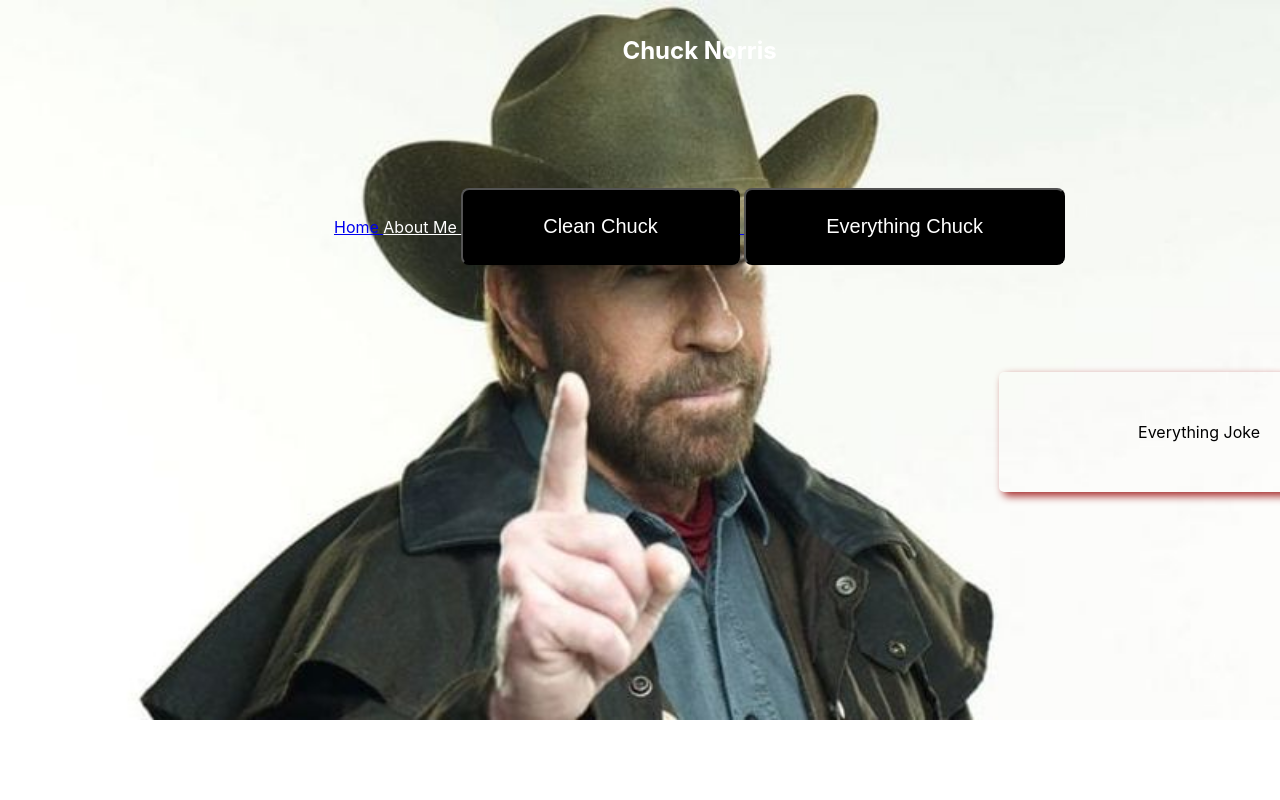
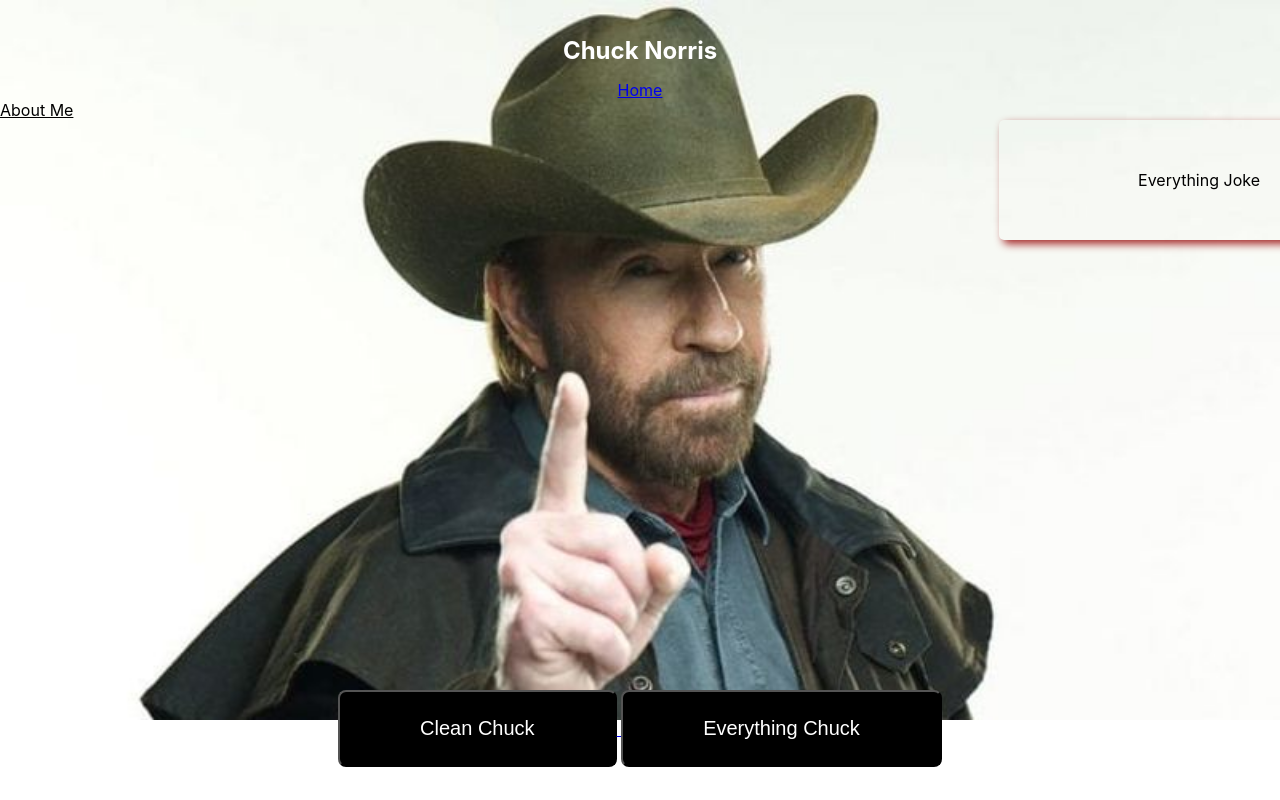
Before and after one commit to jhelming73/Project-2, a React (Create React App) app: page /Joke in a window 1280 px wide. Shown: the top 800 px of the page. Built offline with nearby package versions, Linux system fonts and the light colour scheme; no server answers.

Commit message:
Created Header.js and updated CSS for joke buttons.

```diff
--- a/src/App.css
+++ b/src/App.css
@@ -1,16 +1,37 @@
 
-.flex-grid-thirds {
-  display: flex;
-  justify-content: space-between;
+
+.container {
+  border: 5px black solid;
+  width: 700px;
+  margin: 50px auto;
+  height: 650px;
+  display: grid;
+  grid-gap: 5px;
+  grid-template-rows: 100px 200px 1fr 1fr;
+  grid-template-columns: 150px 1fr 150px;
+  border: 25px black;
 }
-.flex-grid-thirds .col {
-  width: 32%;
+
+.JokeButtons{
+  /* display: grid; */
+  /* display: inline-flex; */
+  position: bottom;
+  position: relative;
+  padding-top: 450px;
+  grid-row: 3 / span 3;
+  grid-column: 2 / span 2;
+}
+
+.family {
+  grid-row: 3 / span 3;
+    grid-column: 2 / span 2;
+  /* background-color: whitesmoke; */
 }
 
 
 .App {
-  display: grid;
-  text-align: center;
+  /* display: grid; */
+  /* text-align: center; */
   /* background-image: url("https://media.giphy.com/media/7qZ3ZX1Gu3TZm/source.gif"); */
   /* background-image: url("https://media.giphy.com/media/BIuuwHRNKs15C/source.gif"); */
   background-repeat: no-repeat;
@@ -61,6 +82,7 @@ body {
 }
 
 .Joke-area {
+  display: grid;
   width: 50vw;
   margin-left: 999px;
   border-radius: 5px;
@@ -72,6 +94,7 @@ body {
 
 
 .CleanJoke {
+
   width: 50vw;
   /* margin: 100px auto; */
   /* background: whitesmoke; */
@@ -84,6 +107,10 @@ body {
 
 
 button {
+  display: inline-flex;
+
+  /* grid-row: 3;
+  grid-column: 4; */
   background-color: black;
   color: white;
   font-size: 20px;
@@ -93,6 +120,7 @@ button {
 }
 
 .button {
+  display: flex;
   background-color: black;
   color: white;
   font-size: 20px;
@@ -103,10 +131,13 @@ button {
 }
 
 .AboutMeButton {
-  position: relative;
+  display: grid;
+  /* display: inline-flex; */
+  grid-row: 1;
+  grid-column: 1;
   left: 0;
   bottom: 0;
   width: 100%;
-  color: white;
-  text-align: center;
+  color: black;
+  text-align: left;
 }
--- a/src/App.js
+++ b/src/App.js
@@ -6,6 +6,7 @@ import './App.css';
 import AboutMe from "./AboutMe";
 import axios from "axios";
 import Home from "./Home";
+import Header from "./Header";
 
 
 class App extends Component {
@@ -94,9 +95,7 @@ class App extends Component {
     return (
       <body>
       <div className="App">
-        <header className="App-header">
-          <h1 className="App-title">Chuck Norris</h1>
-        </header>
+      <Header />
 
         {/* <div className="Joke-area">
           <Joke joke={this.state.joke} />
@@ -107,23 +106,25 @@ class App extends Component {
           {/* <CleanJoke /> */}
 
         <nav>
-          <Link to='/'> Home </Link>
+          <Link to='/'className="Home"> Home </Link>
           <Link to='/About_Me'className="AboutMeButton"> About Me </Link>
-          <Link to='/CleanJoke' > <button onClick={this.handleCleanClick}>Clean Chuck </button> </Link>
-          <Link to='/Joke' > <button onClick={this.handleClick}>Everything Chuck </button> </Link>
           {/* <Link to='/park/:id'> Park Detail </Link> */}
         </nav>
+
         <main>
           <Switch>
           <Route path="/" exact component={Home} />
           <Route path="/About_Me" component={AboutMe} />
           <Route path="/CleanJoke" render={() => <CleanJoke joke={this.state.joke}/>} />
           <Route path="/Joke" render={() => <Joke joke={this.state.joke}/>} />
+          </Switch>
+        </main>
 
-            {/* <Route path='/' exact render={() => <ParkList parks={this.state.parks}/>} />
-            <Route path='/park/:id' render={(props) => <ParkDetail {...props} parks={this.state.parks}/>} /> */}
-            </Switch>
-        </main>
+        <section className="JokeButtons">
+        <Link to='/CleanJoke' > <button onClick={this.handleCleanClick}>Clean Chuck </button> </Link>
+        <Link to='/Joke' > <button onClick={this.handleClick}>Everything Chuck </button> </Link>
+        </section>
+
       </div>
       </body>
     );
--- /dev/null
+++ b/src/Header.js
@@ -0,0 +1,9 @@
+import React from 'react';
+
+function Header (){
+    return (<header className="App-header">
+    <h1 className="App-title">Chuck Norris</h1>
+  </header>)
+}
+
+export default Header;
```
